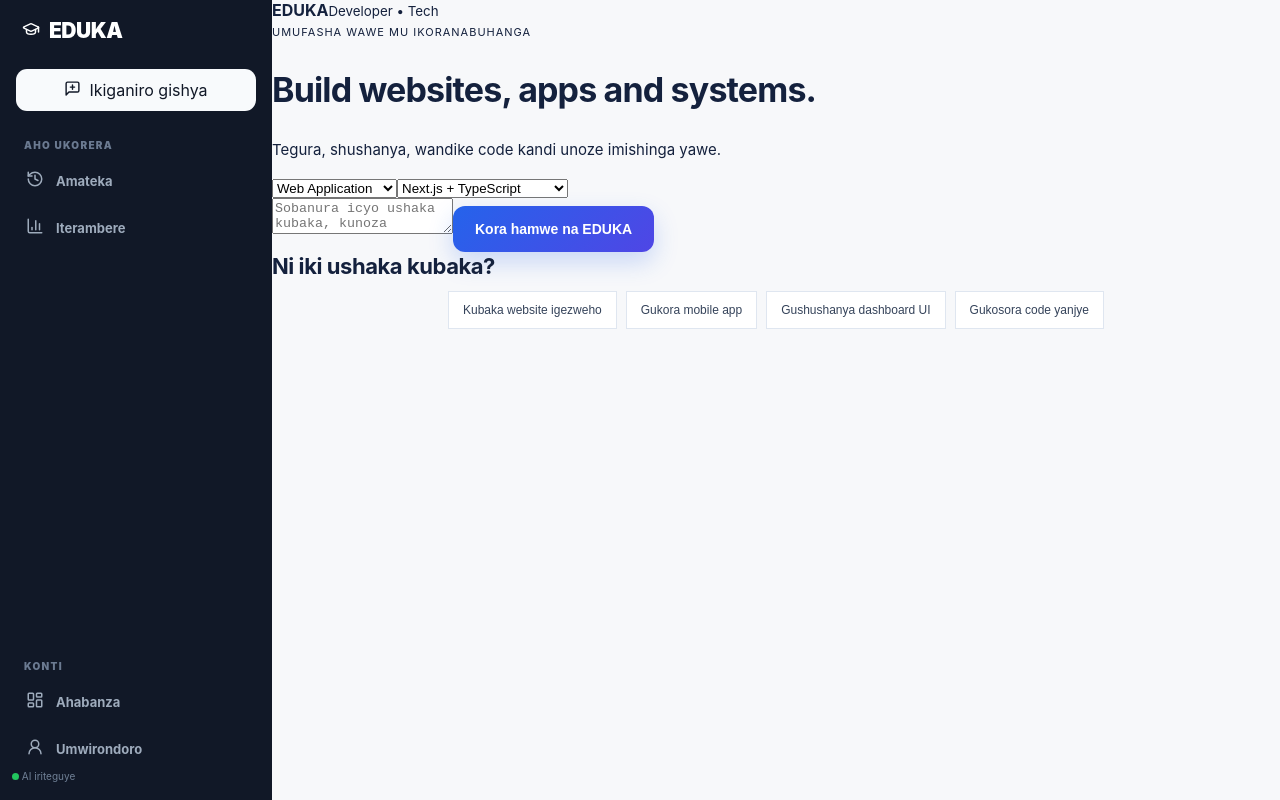
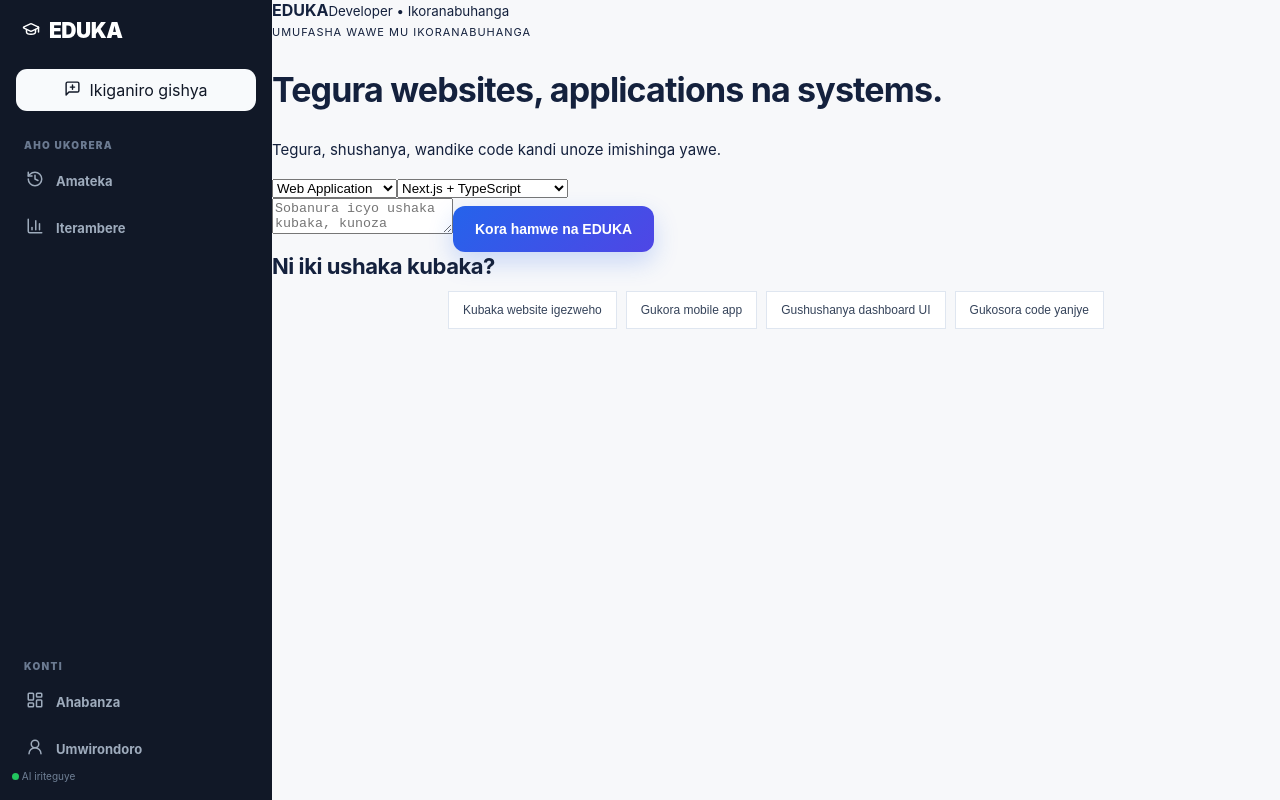
Before and after one commit to senid-221/kivu-ai, a Next.js app: page /app/developer in a window 1280 px wide. Built offline with nearby package versions, Linux system fonts and the light colour scheme.

Commit message:
fix: improve Developer mode Kinyarwanda wording

```diff
--- a/src/app/app/developer/page.tsx
+++ b/src/app/app/developer/page.tsx
@@ -4,4 +4,4 @@
  const[task,setTask]=useState(""),[projectType,setProjectType]=useState("Web Application"),[stack,setStack]=useState("Next.js + TypeScript"),[answer,setAnswer]=useState(""),[loading,setLoading]=useState(false);
  async function build(){if(!task.trim())return;setLoading(true);setAnswer("");const r=await fetch("/api/developer",{method:"POST",headers:{"Content-Type":"application/json"},body:JSON.stringify({task,projectType,stack})});const d=await r.json();setAnswer(d.answer||d.error);setLoading(false)}
  const ideas=["Kubaka website igezweho","Gukora mobile app","Gushushanya dashboard UI","Gukosora code yanjye"];
- return <main className="app"><header><div><b>EDUKA</b><small>Developer • Tech</small></div></header><section className="welcome"><span>UMUFASHA WAWE MU IKORANABUHANGA</span><h1>Build websites, apps and systems.</h1><p>Tegura, shushanya, wandike code kandi unoze imishinga yawe.</p></section><section className="studyBox"><div className="devControls"><select value={projectType} onChange={e=>setProjectType(e.target.value)}><option>Web Application</option><option>Website</option><option>Mobile App</option><option>Business System</option><option>UI/UX Design</option></select><select value={stack} onChange={e=>setStack(e.target.value)}><option>Next.js + TypeScript</option><option>React</option><option>Node.js</option><option>Python</option><option>Best stack for this project</option></select></div><textarea value={task} onChange={e=>setTask(e.target.value)} placeholder="Sobanura icyo ushaka kubaka, kunoza cyangwa gukosora..."/><button className="button" onClick={build} disabled={loading}>{loading?"Ndimo gutegura igisubizo...":"Kora hamwe na EDUKA"}</button></section>{answer&&<section className="developerAnswer"><h2>EDUKA Developer</h2><pre>{answer}</pre></section>}<section className="studyBox"><h2>Ni iki ushaka kubaka?</h2><div className="suggestions">{ideas.map(x=><button key={x} onClick={()=>setTask(x)}>{x}</button>)}</div></section></main>}
+ return <main className="app"><header><div><b>EDUKA</b><small>Developer • Ikoranabuhanga</small></div></header><section className="welcome"><span>UMUFASHA WAWE MU IKORANABUHANGA</span><h1>Tegura websites, applications na systems.</h1><p>Tegura, shushanya, wandike code kandi unoze imishinga yawe.</p></section><section className="studyBox"><div className="devControls"><select value={projectType} onChange={e=>setProjectType(e.target.value)}><option>Web Application</option><option>Website</option><option>Mobile App</option><option>Business System</option><option>UI/UX Design</option></select><select value={stack} onChange={e=>setStack(e.target.value)}><option>Next.js + TypeScript</option><option>React</option><option>Node.js</option><option>Python</option><option>Best stack for this project</option></select></div><textarea value={task} onChange={e=>setTask(e.target.value)} placeholder="Sobanura icyo ushaka kubaka, kunoza cyangwa gukosora..."/><button className="button" onClick={build} disabled={loading}>{loading?"Ndimo gutegura igisubizo...":"Kora hamwe na EDUKA"}</button></section>{answer&&<section className="developerAnswer"><h2>EDUKA Developer</h2><pre>{answer}</pre></section>}<section className="studyBox"><h2>Ni iki ushaka kubaka?</h2><div className="suggestions">{ideas.map(x=><button key={x} onClick={()=>setTask(x)}>{x}</button>)}</div></section></main>}
```
